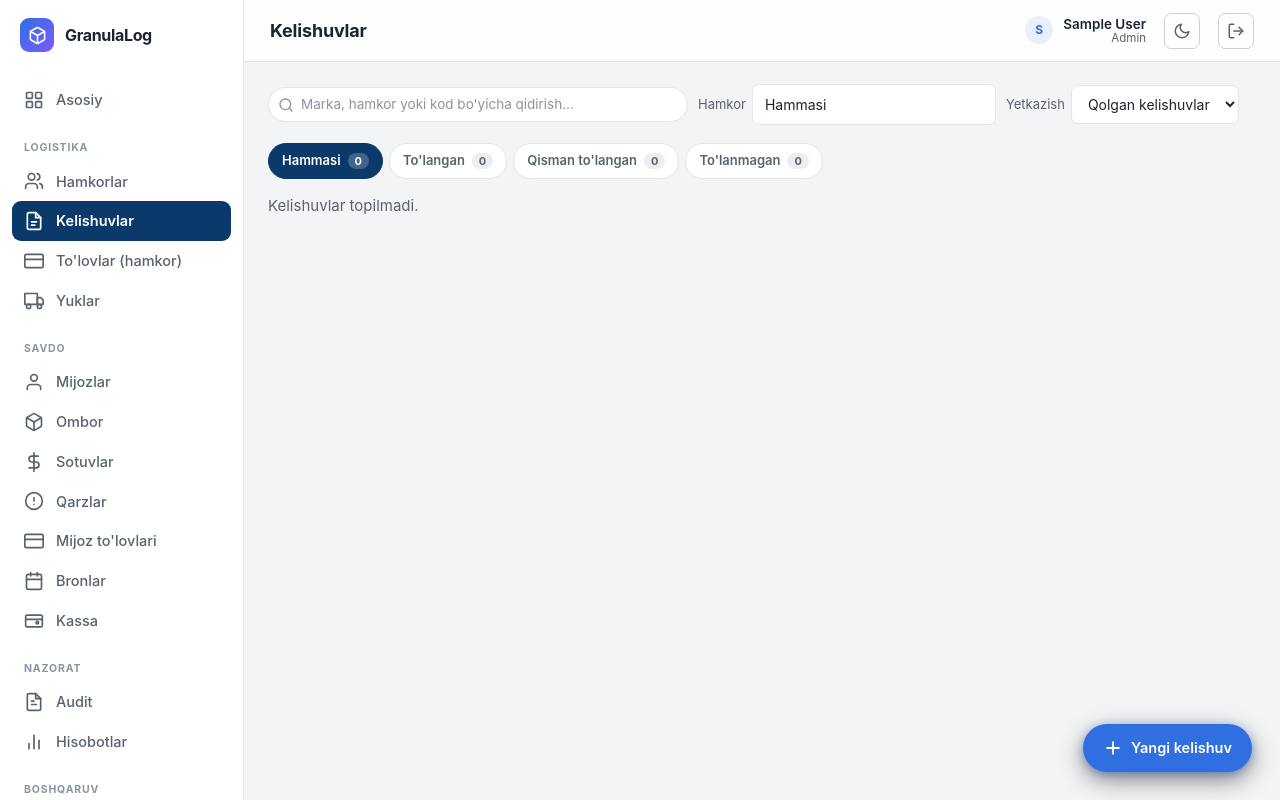
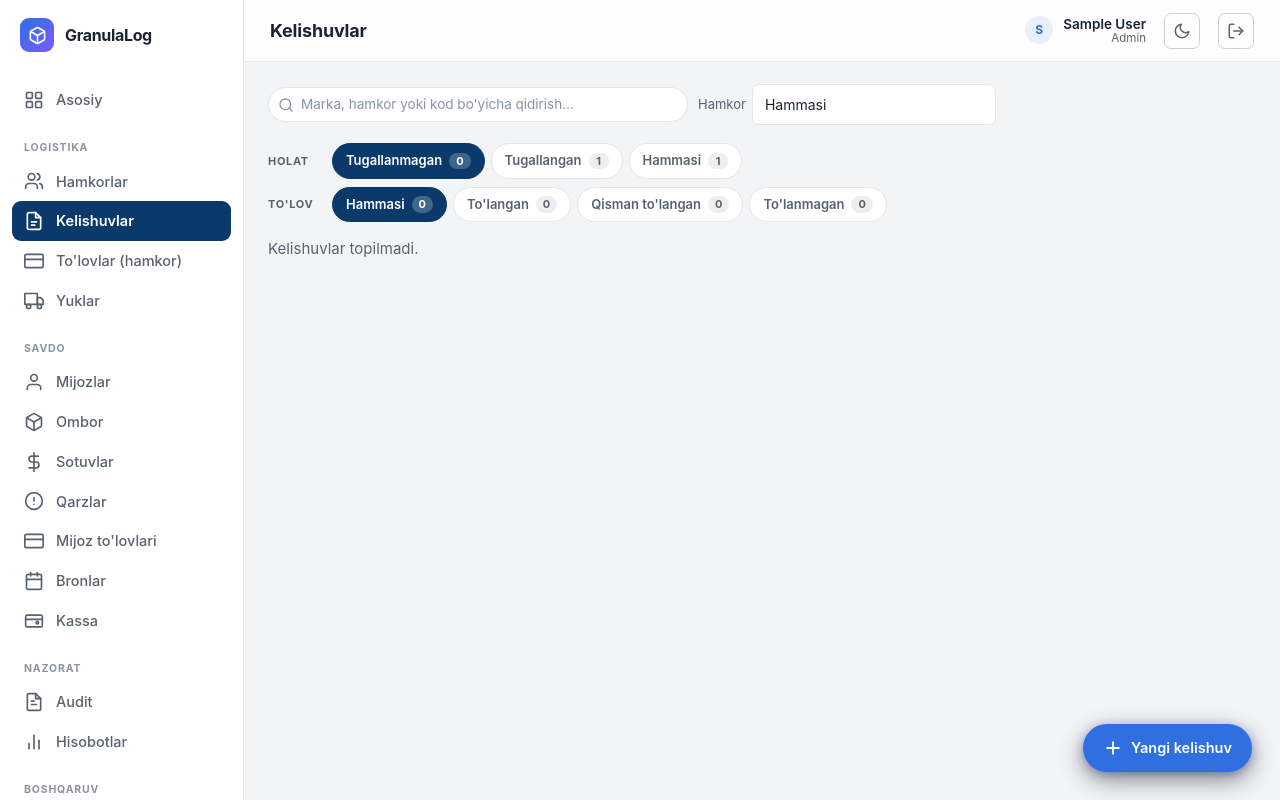
Before and after one commit to khusan2006/logistics-crm, a Django app: page /contracts/ in a window 1280 px wide. Run offline with Django 5.2, Linux system fonts and the light colour scheme; a user stored in the database is signed in; tables that the repository leaves empty hold one stand-in row (values such as "Sample post").

Commit message:
feat: redesign the Kelishuvlar filters as two labelled chip rows
The completion filter was a Yetkazish dropdown whose options read Qolgan
kelishuvlar / Yakunlangan, sitting above an unrelated row of payment chips —
two filter axes in two different shapes, and 'Yetkazish' no longer described a
rule that also counts payment.

Now both axes are chip rows with a label: Holat (Tugallanmagan / Tugallangan /
Hammasi) and To'lov. Counts are faceted the same way, so each chip shows what
picking it would yield, and the URL param is state= rather than delivery=.

Co-Authored-By: Claude Opus 4.8 <noreply@anthropic.com>

```diff
--- a/crm/views.py
+++ b/crm/views.py
@@ -290,9 +290,9 @@ def contract_list(request):
     q = request.GET.get("q", "").strip()
     pay = request.GET.get("pay", "").strip()
     partner_id = request.GET.get("partner", "").strip()
-    # Unfinished business is the working view, so it is what you land on; "Hammasi"
-    # (delivery="all") is the deliberate step out of it, not the default.
-    delivery = request.GET.get("delivery", "open").strip()
+    # Unfinished business is the working view, so it is what you land on; Hammasi
+    # is the deliberate step out of it, not the default.
+    state = request.GET.get("state", "open").strip()
 
     # lines__shipment_lines feeds kg/shipped_kg/shipped_value off one query each,
     # instead of two per product per kelishuv as the filters walk every row.
@@ -308,11 +308,20 @@ def contract_list(request):
         contracts = contracts.filter(partner_id=int(partner_id))
 
     rows = list(contracts)
-    if delivery == "sent":
+    # Faceted like the pay chips: counted before this filter narrows them, so each
+    # chip shows what picking it would yield.
+    state_tabs = [
+        {"key": "open", "label": "Tugallanmagan",
+         "count": sum(1 for c in rows if not c.is_settled)},
+        {"key": "done", "label": "Tugallangan",
+         "count": sum(1 for c in rows if c.is_settled)},
+        {"key": "", "label": "Hammasi", "count": len(rows)},
+    ]
+    # Tugallanmagan = still owed goods OR still owed money; a kelishuv shipped in
+    # full but not paid off is unfinished business too.
+    if state == "done":
         rows = [c for c in rows if c.is_settled]
-    elif delivery == "open":
-        # Qolgan = still owed goods OR still owed money — a kelishuv shipped in full
-        # but not paid off is unfinished business too.
+    elif state == "open":
         rows = [c for c in rows if not c.is_settled]
 
     # Chip counts are faceted: computed before the payment filter narrows the rows,
@@ -327,9 +336,9 @@ def contract_list(request):
     page = Paginator(rows, 30).get_page(request.GET.get("page"))
     return render(request, "crm/contract_list.html", {
         "page": page, "q": q, "pay": pay, "partner_id": partner_id,
-        "delivery": delivery, "pay_tabs": pay_tabs,
+        "state": state, "state_tabs": state_tabs, "pay_tabs": pay_tabs,
         "partners": Partner.objects.all(),
-        "has_filters": bool(pay or partner_id or delivery != "open"),
+        "has_filters": bool(pay or partner_id or state != "open"),
     })
 
 
--- a/static/css/app.css
+++ b/static/css/app.css
@@ -1881,3 +1881,18 @@ ul.errorlist li::before { content: "⚠ "; }
 
 /* A table cell listing one entry per product (Marka / kg / Narx on Kelishuvlar). */
 .cell-line + .cell-line { margin-top: 4px; }
+
+/* Kelishuvlar filters: one labelled chip row per axis (holat / to'lov), so each
+   group reads as a set of choices rather than a wall of pills. */
+.filter-rows { display: flex; flex-direction: column; gap: 8px; margin-bottom: 16px; }
+.filter-row { display: flex; align-items: center; gap: 10px; flex-wrap: wrap; }
+.filter-row .status-tabs { margin: 0; }
+.filter-label {
+  flex: 0 0 54px;
+  font-size: 11px;
+  text-transform: uppercase;
+  letter-spacing: 0.06em;
+  font-weight: 700;
+  color: var(--text-muted);
+}
+@media (max-width: 640px) { .filter-label { flex-basis: 100%; } }
--- a/templates/crm/contract_list.html
+++ b/templates/crm/contract_list.html
@@ -6,12 +6,13 @@
 {% block content %}
 
 {% comment %}
-The selects/checkbox live in this form (so they keep the active pay chip via the
-hidden field); the chips themselves are links, so the two never fight over the
-`pay` value. Changing a filter auto-submits — the button is the no-JS path.
+Search + hamkor live in this form; the two chip rows below are plain links, so
+the form carries their values as hidden fields and the two never fight over them.
+Changing hamkor auto-submits — the button is the no-JS path.
 {% endcomment %}
 <form method="get" class="searchbar" role="search" data-live-search data-autosubmit>
   <input type="hidden" name="pay" value="{{ pay }}">
+  <input type="hidden" name="state" value="{{ state }}">
   <div class="toolbar-search{% if q %} is-active{% endif %}">
     <svg class="toolbar-search-ico" viewBox="0 0 24 24" fill="none" stroke="currentColor" stroke-width="2" stroke-linecap="round" stroke-linejoin="round"><circle cx="11" cy="11" r="8"/><line x1="21" y1="21" x2="16.65" y2="16.65"/></svg>
     <input type="search" name="q" value="{{ q }}" placeholder="Marka, hamkor yoki kod bo'yicha qidirish…" autocomplete="off" aria-label="Kelishuv qidirish">
@@ -25,22 +26,29 @@ hidden field); the chips themselves are links, so the two never fight over the
       {% endfor %}
     </select>
   </label>
-  <label>Yetkazish
-    <select name="delivery">
-      <option value="">Hammasi</option>
-      <option value="open"{% if delivery == "open" %} selected{% endif %}>Qolgan kelishuvlar</option>
-      <option value="sent"{% if delivery == "sent" %} selected{% endif %}>Yakunlangan</option>
-    </select>
-  </label>
   <noscript><button type="submit" class="btn btn-sm">Filtrlash</button></noscript>
   {% if has_filters or q %}<a class="btn btn-ghost btn-sm" href="?">Tozalash</a>{% endif %}
 </form>
 
-<div class="status-tabs">
-  {% for t in pay_tabs %}
-  <a class="status-tab{% if pay == t.key %} is-active{% endif %}"
-     href="{% querystring pay=t.key page=None %}">{{ t.label }} <span class="status-tab-count">{{ t.count }}</span></a>
-  {% endfor %}
+<div class="filter-rows">
+  <div class="filter-row">
+    <span class="filter-label">Holat</span>
+    <div class="status-tabs">
+      {% for t in state_tabs %}
+      <a class="status-tab{% if state == t.key %} is-active{% endif %}"
+         href="{% querystring state=t.key page=None %}">{{ t.label }} <span class="status-tab-count">{{ t.count }}</span></a>
+      {% endfor %}
+    </div>
+  </div>
+  <div class="filter-row">
+    <span class="filter-label">To'lov</span>
+    <div class="status-tabs">
+      {% for t in pay_tabs %}
+      <a class="status-tab{% if pay == t.key %} is-active{% endif %}"
+         href="{% querystring pay=t.key page=None %}">{{ t.label }} <span class="status-tab-count">{{ t.count }}</span></a>
+      {% endfor %}
+    </div>
+  </div>
 </div>
 
 {% if page.object_list %}
```
Also changed, not shown: tests/test_contracts.py (+21 -6 lines), tests/test_supplier_payments.py (+1 -1 lines).
